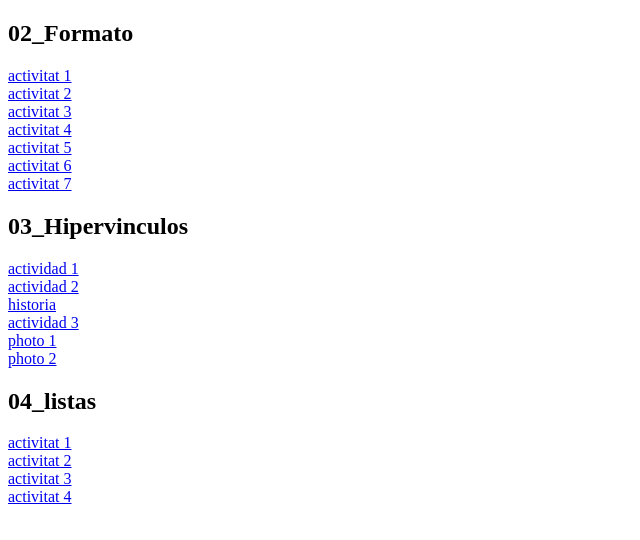
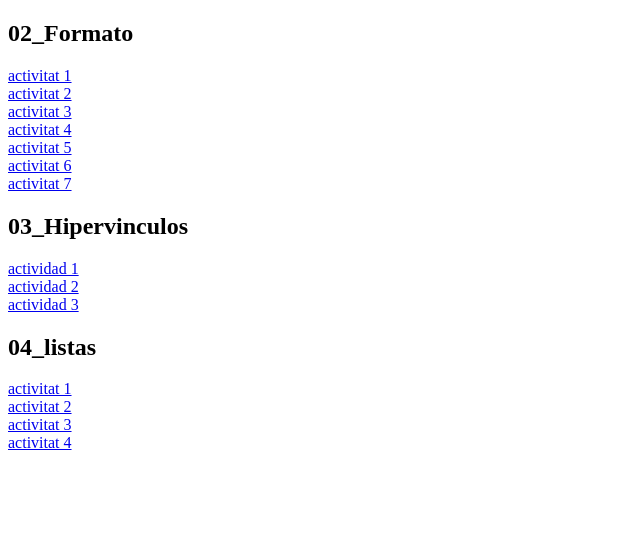
Before and after one commit to Youssefcapa/webnova, a plain HTML site: page activitats/activitats.html in a window 1280 px wide. Shown: the whole page, without its empty margins (0-640 px from the left). Drawn offline with Linux system fonts and the light colour scheme.

Commit message:
pushhhhhhh

```diff
--- a/activitats/activitats.html
+++ b/activitats/activitats.html
@@ -17,10 +17,8 @@
     <h2>03_Hipervinculos</h2>
 <a href="html/03_Hipervinculos.html/actividad_1.html"> actividad 1</a> <br/>
 <a href="html/03_Hipervinculos.html/menu-del-dia.html"> actividad 2</a> <br/>
-<a href="html/03_Hipervinculos.html/historia.html"> historia </a> <br/>
 <a href="html/03_Hipervinculos.html/actividad_3.html"> actividad 3</a> <br/>
-<a href="html/03_Hipervinculos.html/photo1.jpg"> photo 1</a> <br/>
-<a href="html/03_Hipervinculos.html/photo2.jpg"> photo 2</a> <br/>
+
     <h2>04_listas</h2>
 <a href="html/04_listas/actividad_1.html">activitat 1</a> <br/>
 <a href="html/04_listas/actividad_2.html">activitat 2</a> <br/>
```
